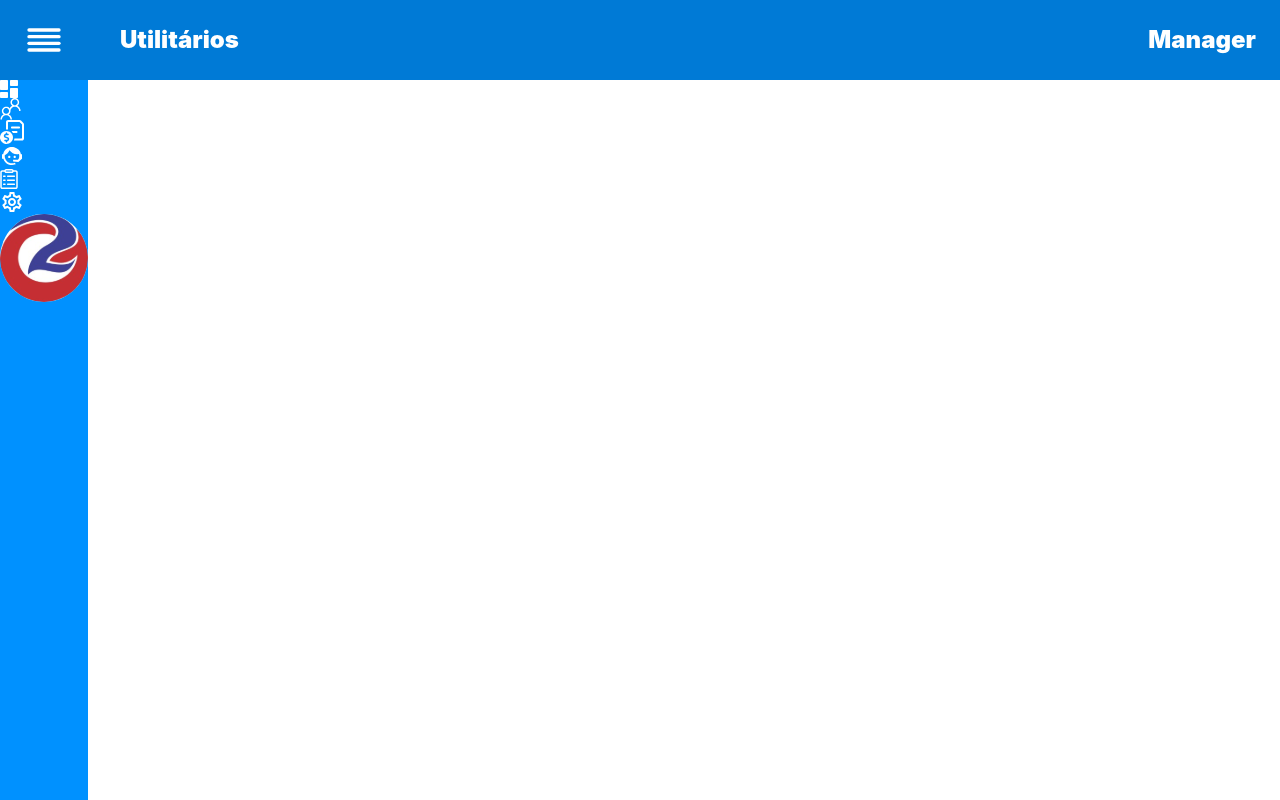
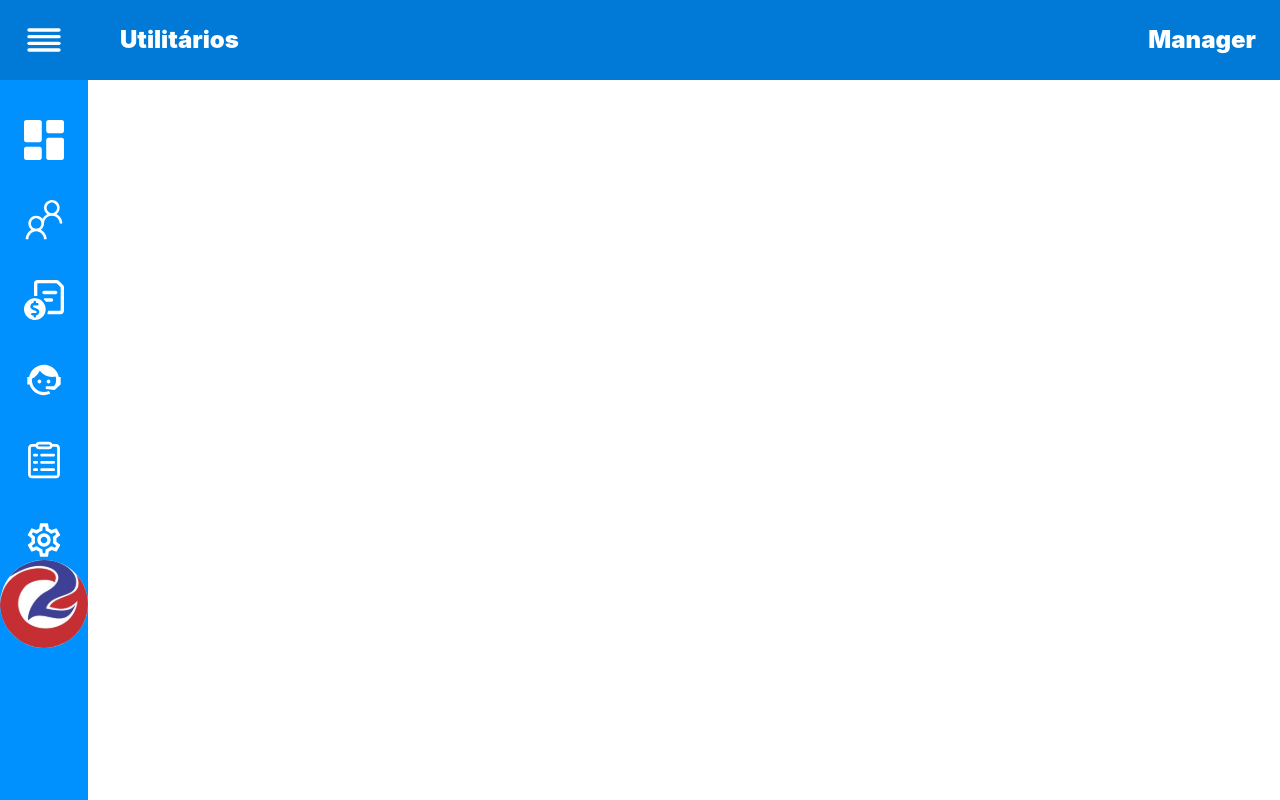
Before and after one commit to leo3210k/User_Page, a Vue app: page / in a window 1280 px wide. Built offline with nearby package versions, Linux system fonts and the light colour scheme.

Commit message:
style: add size to SideMenu icons

```diff
--- a/src/components/template/SideMenu.vue
+++ b/src/components/template/SideMenu.vue
@@ -1,7 +1,8 @@
 <template>
   <div class="flex flex-col bg-azure-radiance">
-    <div class="">
-      <img v-for="(image_src, index) in images_src" :key="index" :src="image_src" :alt="image_src">
+    <div class="flex flex-col items-center gap-10 mt-10">
+      <img v-for="(image_src, index) in images_src" :key="index" :src="image_src" :alt="image_src"
+      class="w-10 h-10">
     </div>
     <img :src="logo" alt="logo">
   </div>
```
